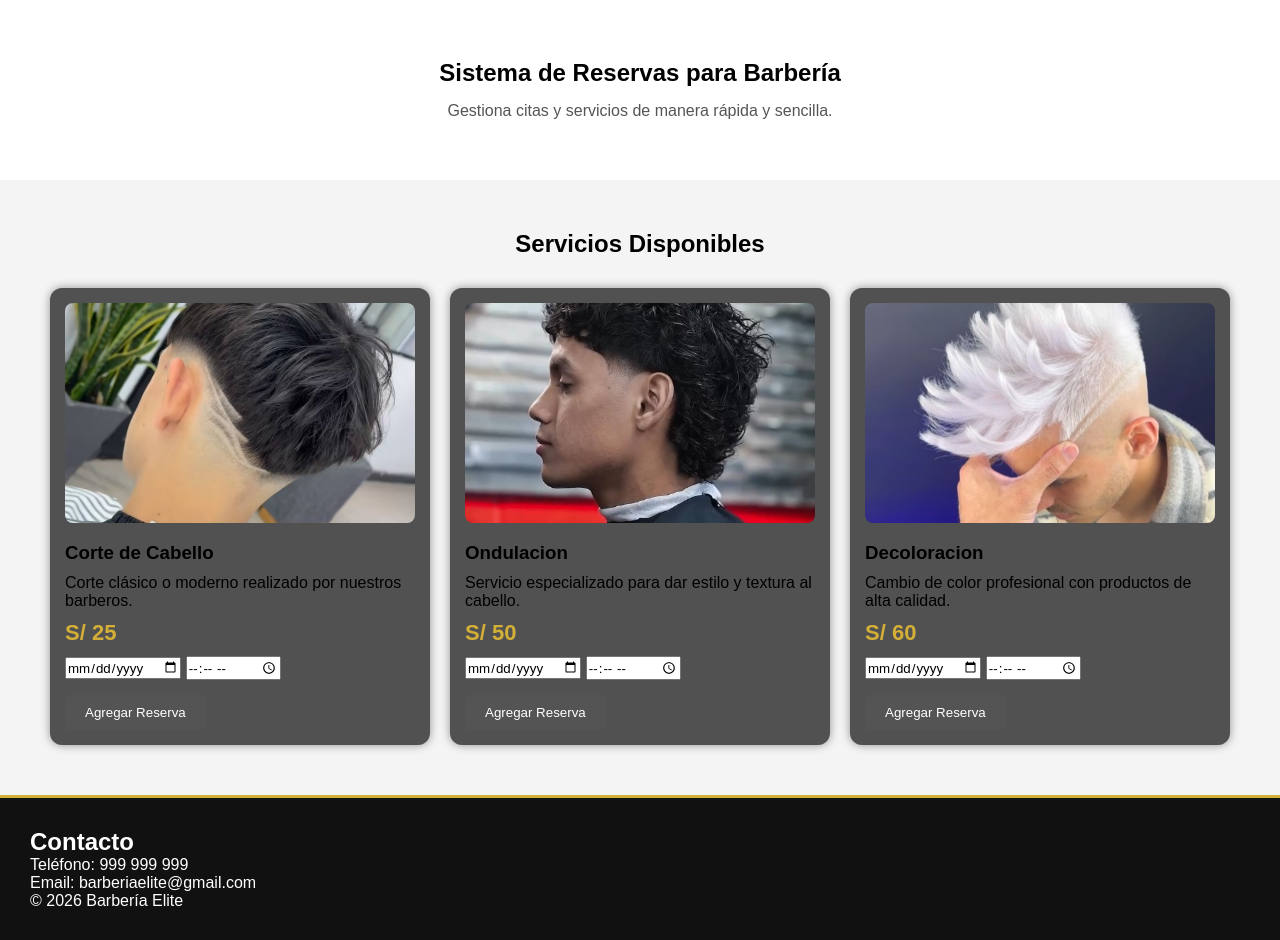
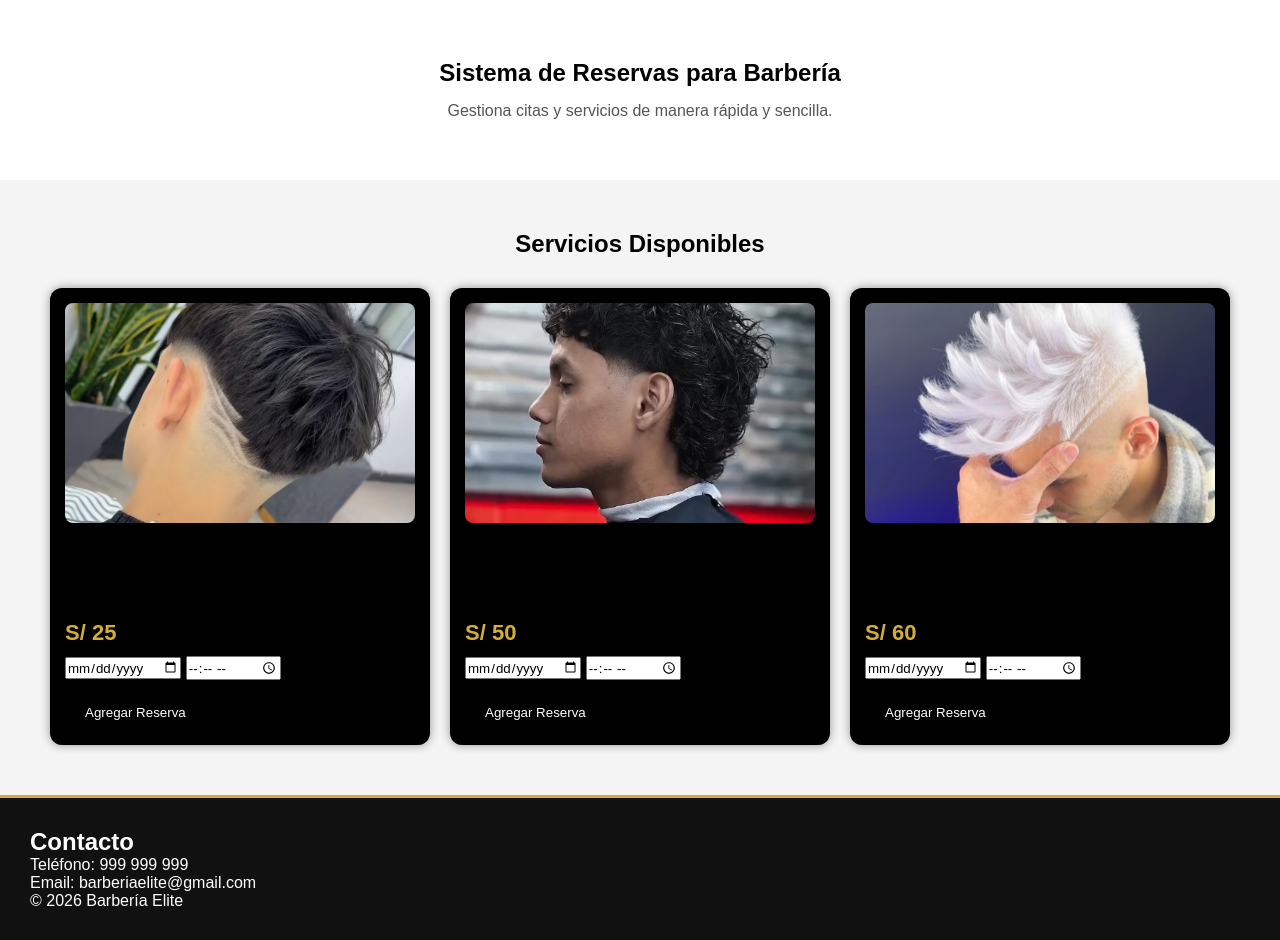
Before and after one commit to Sean-hub6/barberia-elite-flask, a Flask app: page / in a window 1280 px wide. Shown: the part 84-1024 px from the top of the page. Run offline with Flask 3, Linux system fonts and the light colour scheme.

```diff
--- a/static/css/style.css
+++ b/static/css/style.css
@@ -125,7 +125,7 @@
     margin-top:15px;
     padding:10px 20px;
     border:none;
-    background:#545454;
+    background:#000000;
     color:white;
     border-radius:5px;
     cursor:pointer;
@@ -172,7 +172,7 @@
 }
 
 .card {
-    background: #515151;
+    background: #000000;
     padding: 15px;
     border-radius: 12px;
     box-shadow: 0 0 10px rgba(0,0,0,0.4);
```
